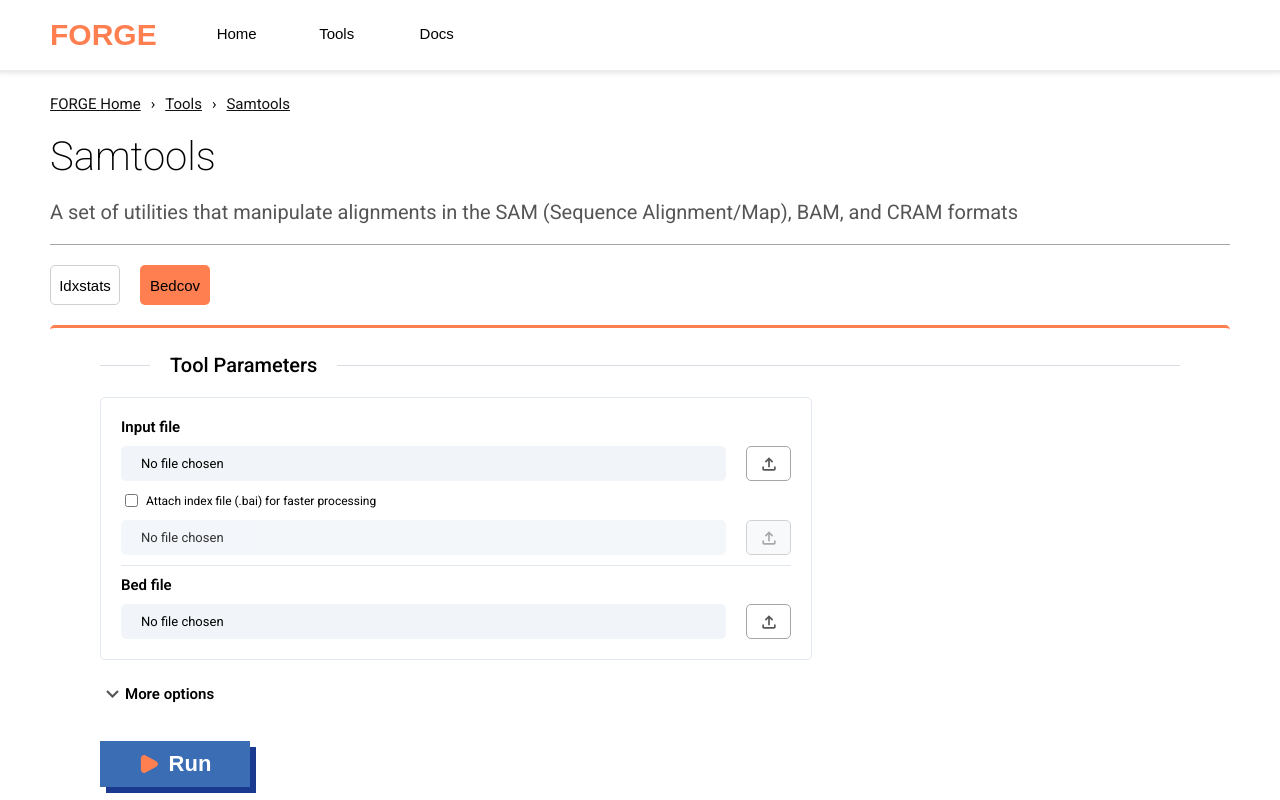
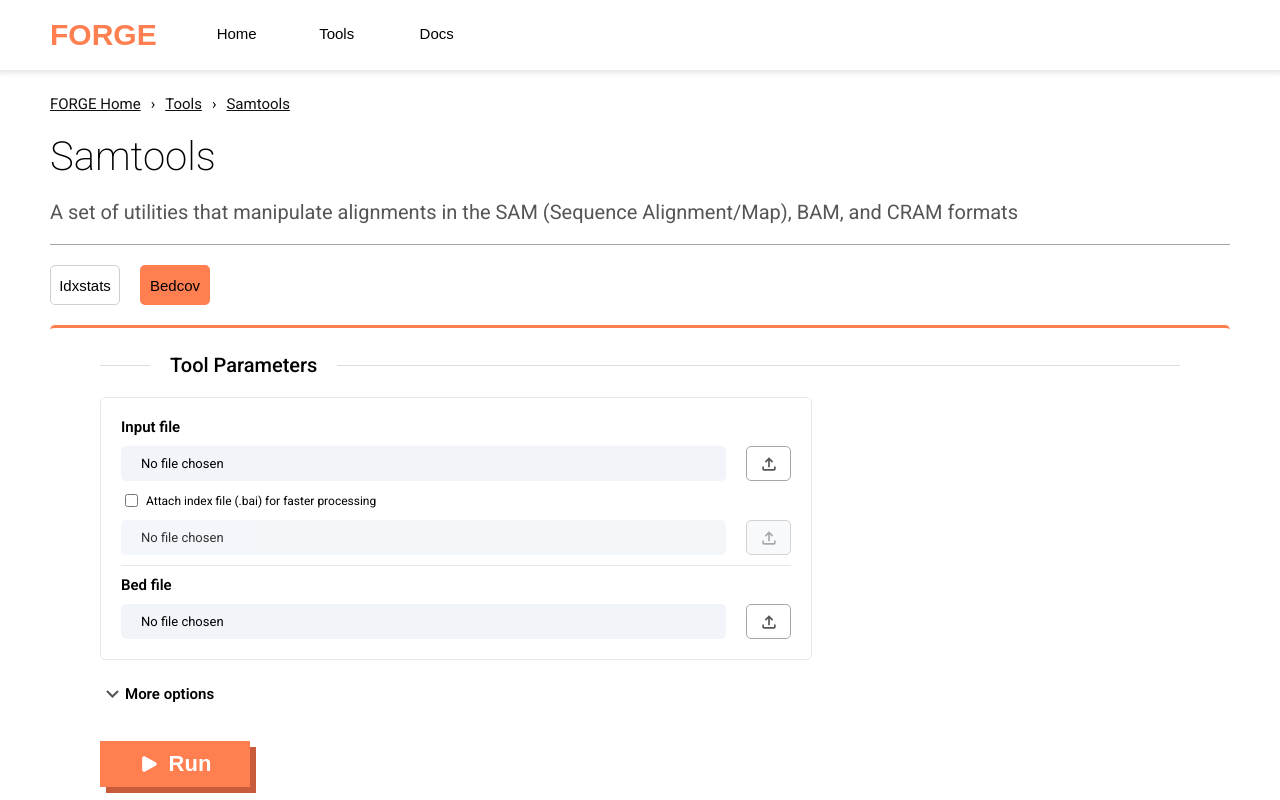
Before and after one commit to lakieungocquyet/forge, a React (Vite) app: page /tools/samtools/samtools-bedcov in a window 1280 px wide. Built offline with nearby package versions, Linux system fonts and the light colour scheme; a web font is replaced by a local one.

Commit message:
Update Samtools Bedcov page UI

```diff
--- a/src/routes/mainpage/tools/SamtoolsBedcov.jsx
+++ b/src/routes/mainpage/tools/SamtoolsBedcov.jsx
@@ -622,9 +622,9 @@ function SamtoolsBedcov () {
     const [validationError, setValidationError] = useState("");
     const pressed = loading;
 
-    let shadow = "6px 6px 0 #1a3a8f";
+    let shadow = "6px 6px 0 #C85B3C";
     let move = "translate(0, 0)";
-    let bg = "#3b6db4";
+    let bg = "#FF7F50";
     let cursor = "pointer"
 
     if (pressed) {
@@ -635,10 +635,10 @@ function SamtoolsBedcov () {
         cursor = "default"
     } else if (down) {
         // đang giữ chuột: hết bóng
-        shadow = "0 0 0 #1a3a8f";
+        shadow = "0 0 0 #C85B3C";
         move = "translate(6px, 6px)";
     } else if (hover) {
-        shadow = "3px 3px 0 #1a3a8f";
+        shadow = "3px 3px 0 #C85B3C";
         move = "translate(3px, 3px)";
     }
     useEffect(() => { // Tự xóa lỗi khi người dùng đã chọn đủ file (để lỗi không đứng mãi):
@@ -1133,13 +1133,7 @@ function SamtoolsBedcov () {
                                         </div>
                                         <button
                                             disabled="True"
-                                            style={fileBtnStyle({opacity: "0.5", background: "#F1F5F9",})}
-                                            onMouseEnter={(e) => {
-                                                e.currentTarget.style.backgroundColor = "#f5f5f5";
-                                            }}
-                                            onMouseLeave={(e) => {
-                                                e.currentTarget.style.backgroundColor = "#ffffff";
-                                            }}
+                                            style={fileBtnStyle({opacity: "0.5", background: "#F1F5F9", cursor: !hasIndex ? "not-allowed" : "pointer",})}
                                         >
                                             {uploadFileBtn()}
                                         </button>
@@ -2388,7 +2382,7 @@ function SamtoolsBedcov () {
                         disabled={loading}
                         onClick={handleRun}
                     >
-                        <svg width="20px" height="20px" viewBox="0 0 24 24" fill="#FF7F50" xmlns="http://www.w3.org/2000/svg"><g id="SVGRepo_bgCarrier" stroke-width="0"></g><g id="SVGRepo_tracerCarrier" stroke-linecap="round" stroke-linejoin="round"></g><g id="SVGRepo_iconCarrier"> <path d="M20.4086 9.35258C22.5305 10.5065 22.5305 13.4935 20.4086 14.6474L7.59662 21.6145C5.53435 22.736 3 21.2763 3 18.9671L3 5.0329C3 2.72368 5.53435 1.26402 7.59661 2.38548L20.4086 9.35258Z" stroke="#FF7F50" stroke-width="1.5"></path> </g></svg>
+                        <svg width="20px" height="20px" viewBox="0 0 24 24" fill="#ffffff" xmlns="http://www.w3.org/2000/svg"><g id="SVGRepo_bgCarrier" stroke-width="0"></g><g id="SVGRepo_tracerCarrier" stroke-linecap="round" stroke-linejoin="round"></g><g id="SVGRepo_iconCarrier"> <path d="M20.4086 9.35258C22.5305 10.5065 22.5305 13.4935 20.4086 14.6474L7.59662 21.6145C5.53435 22.736 3 21.2763 3 18.9671L3 5.0329C3 2.72368 5.53435 1.26402 7.59661 2.38548L20.4086 9.35258Z" stroke="#FF7F50" stroke-width="1.5"></path> </g></svg>
                         {loading ? "Running..." : "Run"}
                     </button>
                     {validationError && (
```
